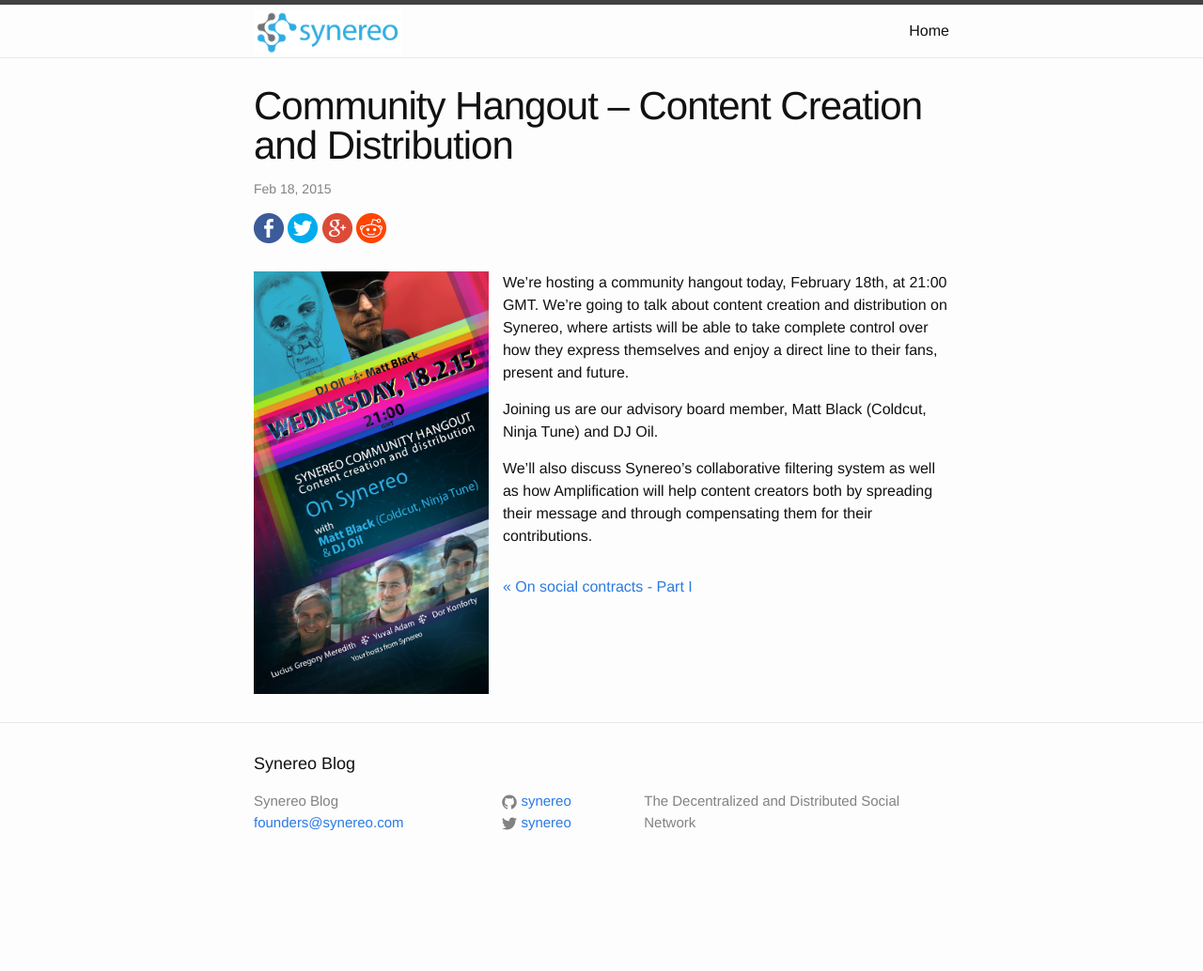
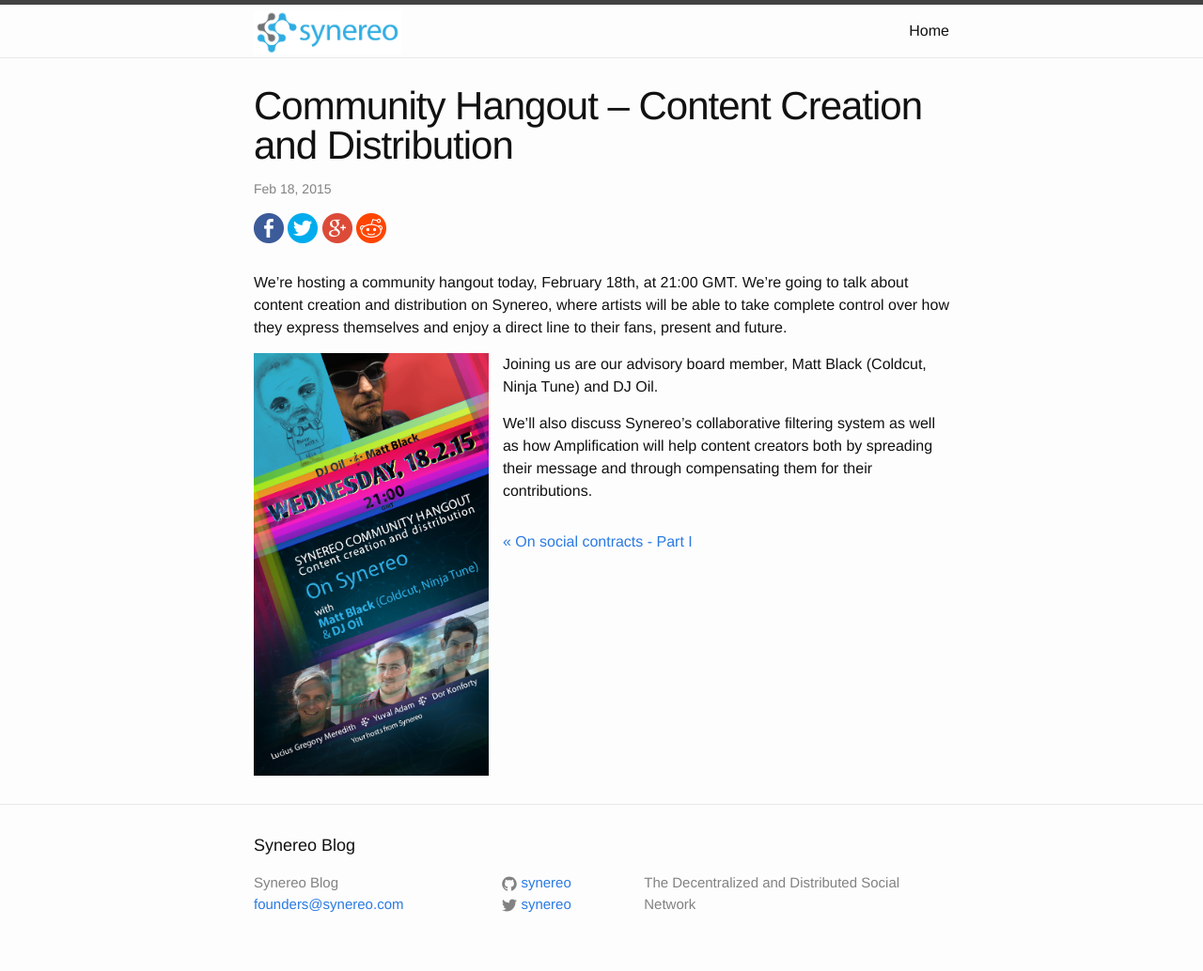
Before and after one commit to synereo/blog.synereo.com, a Jekyll site: the page built from _posts/2015-02-18-community-hangout.markdown, in a window 1280 px wide. Shown: the whole page at 94% size. Built offline with Jekyll 4.4.1, drawn with Linux system fonts in a browser that asks for light colours; a script that is not in the unit is left out; before the commit the page ends 947 px from its top, so only the background shows below that.

Commit message:
Fix float

```diff
--- a/_posts/2015-02-18-community-hangout.markdown
+++ b/_posts/2015-02-18-community-hangout.markdown
@@ -3,9 +3,9 @@
 title: Community Hangout – Content Creation and Distribution
 date: '2015-02-18 14:00:00 +0200'
 ---
+We’re hosting a community hangout today, February 18th, at 21:00 GMT. We're going to talk about content creation and distribution on Synereo, where artists will be able to take complete control over how they express themselves and enjoy a direct line to their fans, present and future.
+
 ![Party Music Hangout](/img/uploads/party-hangout.jpg){: style="float: left; height: 450px; margin-right: 15px;"}
-
-We’re hosting a community hangout today, February 18th, at 21:00 GMT. We're going to talk about content creation and distribution on Synereo, where artists will be able to take complete control over how they express themselves and enjoy a direct line to their fans, present and future.
 
 Joining us are our advisory board member, Matt Black (Coldcut, Ninja Tune) and DJ Oil.
 
```
